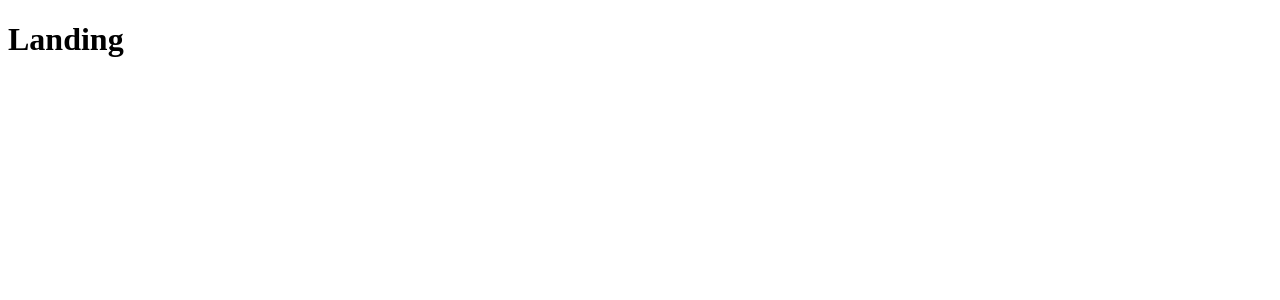
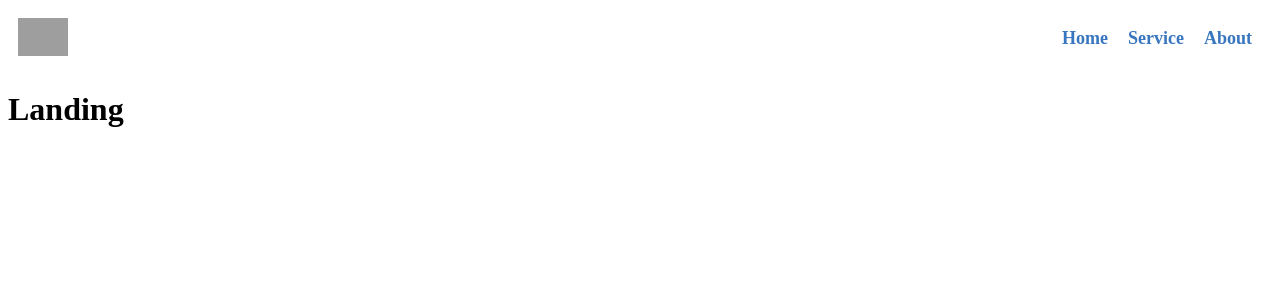
Before and after one commit to Genesiis15/CRUD2, a React (Vite) app: page / in a window 1280 px wide. Shown: the top 300 px of the page. Built offline with nearby package versions, Linux system fonts and the light colour scheme; grey boxes are pictures that could not be loaded.

Commit message:
feat(Navbar): createMolecilesNavbar
Se creo el componente de Navbar
Se crearon las rutas para Home, Service, About.
En el navbar se paso la informacion de los Link y se unio el Brand con el logo.

Author: Genesis Rojas

```diff
--- a/src/Routes.jsx
+++ b/src/Routes.jsx
@@ -12,6 +12,10 @@ export const router = createBrowserRouter([
       ),
     },
     {
+        path: "services",
+        element: <div>Services</div>,
+      },
+    {
       path: "about",
       element: <div>About</div>,
     },
--- a/src/components/molecules/Navbar/Navbar.jsx
+++ b/src/components/molecules/Navbar/Navbar.jsx
@@ -0,0 +1,16 @@
+import {Link} from '../../atoms/Link/Link'
+import {NavbarStyle} from './styles'
+import {Brand} from '../../atoms/Brand/Brand'
+
+export const Navbar =() =>{
+    return <NavbarStyle>
+
+    <Brand img={'https://cdn-icons-png.flaticon.com/128/1400/1400491.png'} link={'/'}/>
+<div>
+<Link description={'Home'} link={'/'} color='secondary'/>
+    <Link description={'Service'} link={'/service'} color='secondary'/>
+    <Link description={'About'} link={'/about'} color='secondary'/>
+</div>
+
+    </NavbarStyle>
+}
--- /dev/null
+++ b/src/components/molecules/Navbar/styles.js
@@ -0,0 +1,8 @@
+import styled from 'styled-components'
+
+export const NavbarStyle = styled.nav`
+    display: flex;
+    justify-content: space-between;
+    align-items: center;
+    padding:10px;
+`
--- a/src/views/LandingView/LandingView.jsx
+++ b/src/views/LandingView/LandingView.jsx
@@ -1,6 +1,9 @@
+import {Navbar} from '../../components/molecules/Navbar/Navbar'
 export const LandingView = () =>{
     return <>
+
           <div>
+          <Navbar/>
           <h1>Landing</h1>
 
         </div>
```
